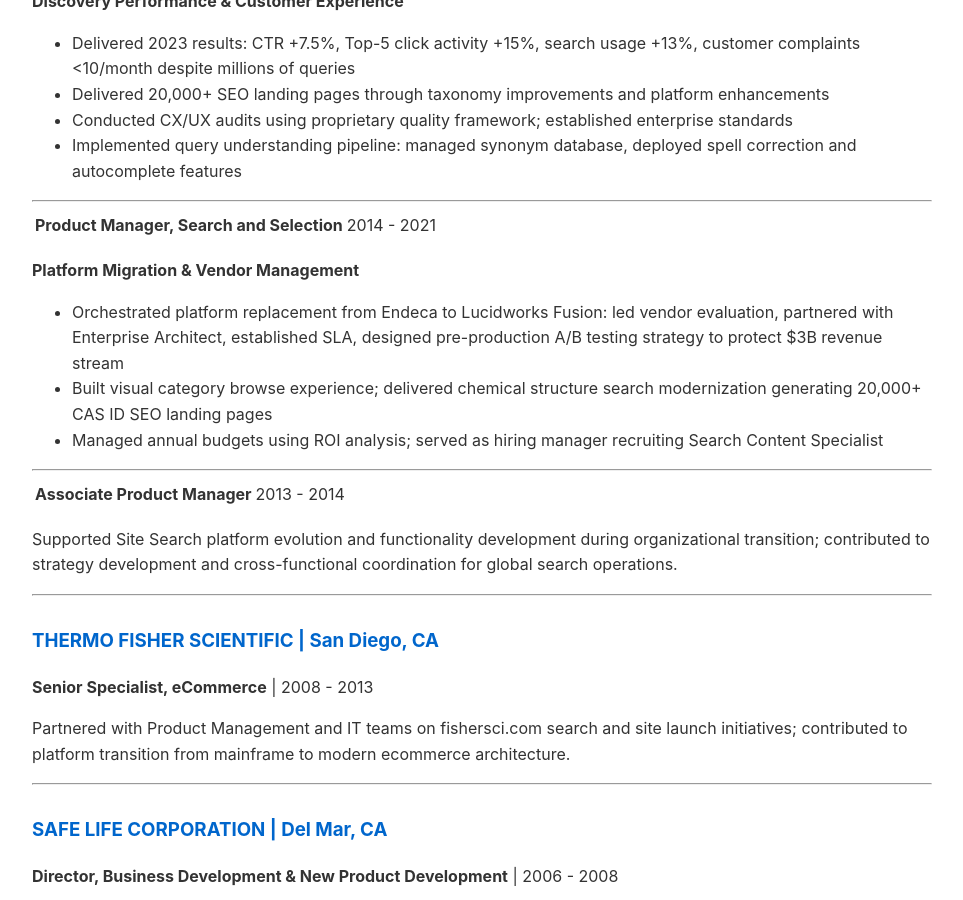
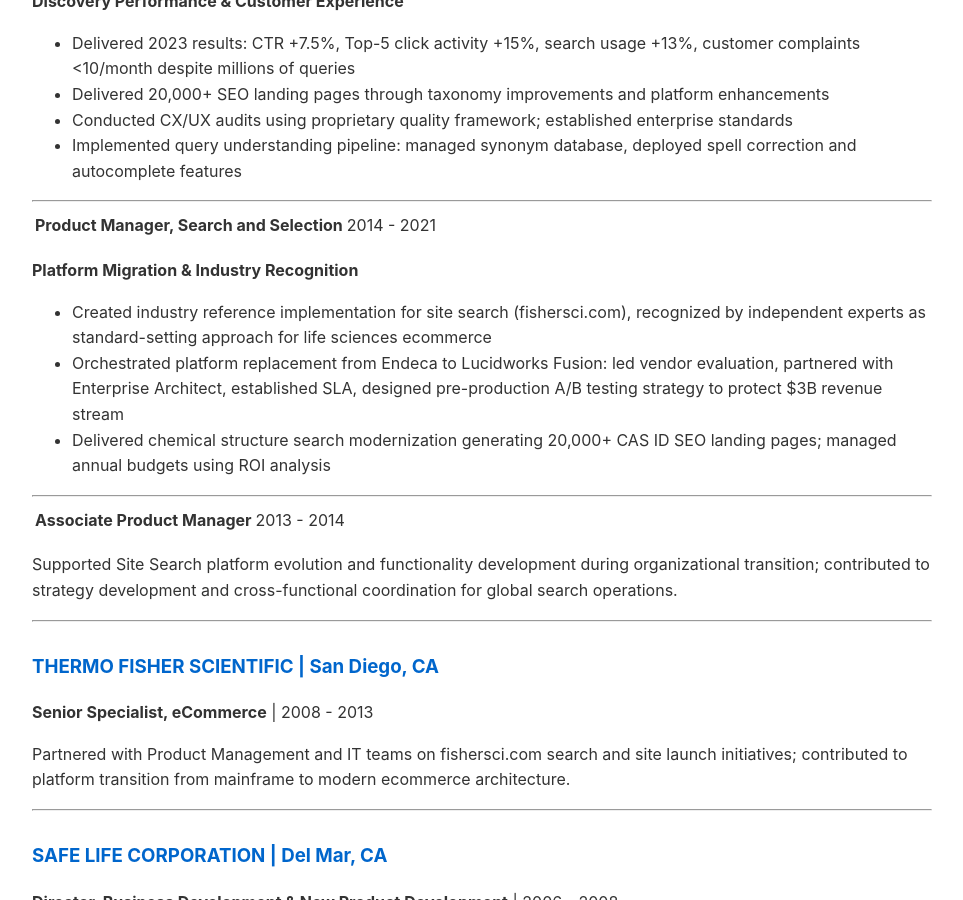
Before and after one commit to tsimech/tsimech.github.io, a Jekyll site: the page built from docs/scribd.md, in a window 1280 px wide and 900 px high, scrolled down 2462 px. Shown: the whole window, without its empty margins (158-1121 px from the left). Built offline with Jekyll 4.4.1, drawn with Linux system fonts in a browser that asks for light colours; our own code applies the rules of GitHub Pages for plain Markdown files.

Commit message:
Add industry reference implementation recognition to Scribd application

```diff
--- a/docs/scribd.md
+++ b/docs/scribd.md
@@ -6,15 +6,15 @@ Remote
 
 Dear Hiring Team,
 
-I led a team that shipped an LLM-powered conversational AI product that earned CEO recognition in our Q2 earnings call and remains in production today. That same quarter, I delivered $14M in annual incremental revenue through search relevance optimization in 90 days. Your founding Director of Product, Search & Discovery role requires exactly this combination: strategic vision to build next-generation discovery systems and hands-on execution to ship LLM products that drive subscription value. I have spent 14 years building search and discovery experiences at global scale, and I am ready to help Scribd democratize knowledge for hundreds of millions of applied learners.
+I created the industry reference implementation for site search in life sciences ecommerce. Independent experts recognized my fishersci.com search experience as the standard-setting approach. That same expertise led me to ship an LLM-powered conversational AI product that earned CEO recognition in our Q2 earnings call and deliver $14M in annual incremental revenue in 90 days. Your founding Director of Product, Search & Discovery role requires exactly this combination: proven ability to set industry standards and hands-on execution to ship breakthrough products that drive subscription value. I have spent 14 years building search and discovery experiences at global scale, and I am ready to help Scribd democratize knowledge for hundreds of millions of applied learners.
 
 What excites me most about this opportunity is building a new product organization from scratch. At ThermoFisher, I scaled from sole Product Manager to leading 30 people across 6 functions (PM, UX, Content, Analytics, Dev, A/B testing), concurrently managing 5 on/offshore Agile SCRUM development teams. I built cultures of experimentation through partnerships with A/B testing teams and mentored Product Managers to develop autonomy and strategic thinking. At Avantor, I rescued a failing AI initiative by identifying the critical flaw, conceived a paradigm-shifting architecture, and secured unanimous VP approval to rebuild the approach. I have established cross-functional operating rhythms with Engineering, ML, Data Science, Design, and Analytics teams that delivered CTR +7.5%, Top-5 clicks +15%, and search usage +13% in 2023 despite millions of queries. Building high-performing teams that combine technical curiosity with user empathy is what I do best.
 
-My technical depth in modern ML and AI systems directly maps to Scribd's needs. I designed and shipped AvantorAI/Navigator using OpenAI agentic frameworks with function calling, enabling the virtual assistant to execute site URLs and read API responses for conversational discovery. I partnered with ML vendors for SOLR field weight tuning and evaluated search quality using NDCG, MRR, and Precision@K across 2000 high-volume queries. I designed ML-based autocomplete leveraging GA4 frequency data with log boosting, decay factors, and rolling windows. I established GA4 analytics from scratch and validated performance improvements with statistical significance testing. I can discuss semantic embeddings and LLM architectures with engineers, and I can frame discovery strategy for executives in terms of learner outcomes and subscription value. This is the technical + strategic range your founding Director needs.
+My technical depth in modern ML and AI systems directly maps to Scribd's needs. I designed and shipped AvantorAI/Navigator using OpenAI agentic frameworks with function calling, enabling the virtual assistant to execute site URLs and read API responses for conversational discovery. I partnered with ML vendors for SOLR field weight tuning and evaluated search quality using NDCG, MRR, and Precision@K across 2000 high-volume queries. I designed ML-based autocomplete leveraging GA4 frequency data with log boosting, decay factors, and rolling windows. I established GA4 analytics from scratch and validated performance improvements with statistical significance testing. I speak both languages: technical depth with engineering teams and strategic vision with executive stakeholders. This is the range your founding Director needs.
 
 I understand how to balance long-term platform investments with near-term business results. At Avantor, I developed a $170M 3-year roadmap that secured CIO approval using project gates and WSJF prioritization, while simultaneously delivering $14M in 90 days through tactical field weight tuning. At ThermoFisher, I orchestrated the enterprise platform migration from Endeca to Lucidworks Fusion to protect a $3B revenue stream while shipping incremental UX improvements and 20,000+ SEO landing pages. I managed $1-2M annual budgets, secured executive approval for major platform upgrades using ROI analysis, and translated complex technical capabilities into executive-level language for C-suite presentations. I know how to evolve from traditional search to LLM-augmented discovery systems through a roadmap that demonstrates progress every quarter.
 
-Scribd's mission to democratize knowledge resonates deeply with me. I have spent my career empowering applied learners to discover what they need: whether helping researchers find the right reagent in a catalog of 10M+ products or enabling customers to discover relevant content through AI-powered conversational interfaces. Your corpus of hundreds of millions of documents and your commitment to helping users understand the knowledge inside those documents (not just find files) is exactly the kind of challenge that energizes me. I bring 14 years of specialized search and discovery product leadership, shipped LLM products, proven team-building experience, and deep ML/AI technical fluency. I am ready to build Scribd's Search & Discovery organization and shape the long-term engagement, retention, and subscription growth this platform deserves.
+Scribd's mission to democratize knowledge resonates deeply with me. I have spent my career building discovery systems that help people find what they need: whether helping researchers find the right reagent in a catalog of 10M+ products or enabling customers to discover relevant content through AI-powered conversational interfaces. Your corpus of hundreds of millions of documents and your commitment to helping users understand the knowledge inside those documents (not just find files) is exactly the kind of challenge that energizes me. I bring 14 years of specialized search and discovery product leadership, shipped LLM products, proven team-building experience, and ML/AI technical fluency. I am ready to build Scribd's Search & Discovery organization and shape the long-term engagement, retention, and subscription growth this platform deserves.
 
 Thank you for your consideration.
 
@@ -101,10 +101,10 @@ Led enterprise-wide search and discovery strategy for $3B+ revenue ecommerce cha
 
 **Product Manager, Search and Selection** | 2014 - 2021
 
-**Platform Migration & Vendor Management**
+**Platform Migration & Industry Recognition**
+- Created industry reference implementation for site search (fishersci.com), recognized by independent experts as standard-setting approach for life sciences ecommerce
 - Orchestrated platform replacement from Endeca to Lucidworks Fusion: led vendor evaluation, partnered with Enterprise Architect, established SLA, designed pre-production A/B testing strategy to protect $3B revenue stream
-- Built visual category browse experience; delivered chemical structure search modernization generating 20,000+ CAS ID SEO landing pages
-- Managed annual budgets using ROI analysis; served as hiring manager recruiting Search Content Specialist
+- Delivered chemical structure search modernization generating 20,000+ CAS ID SEO landing pages; managed annual budgets using ROI analysis
 
 ---
 
```
